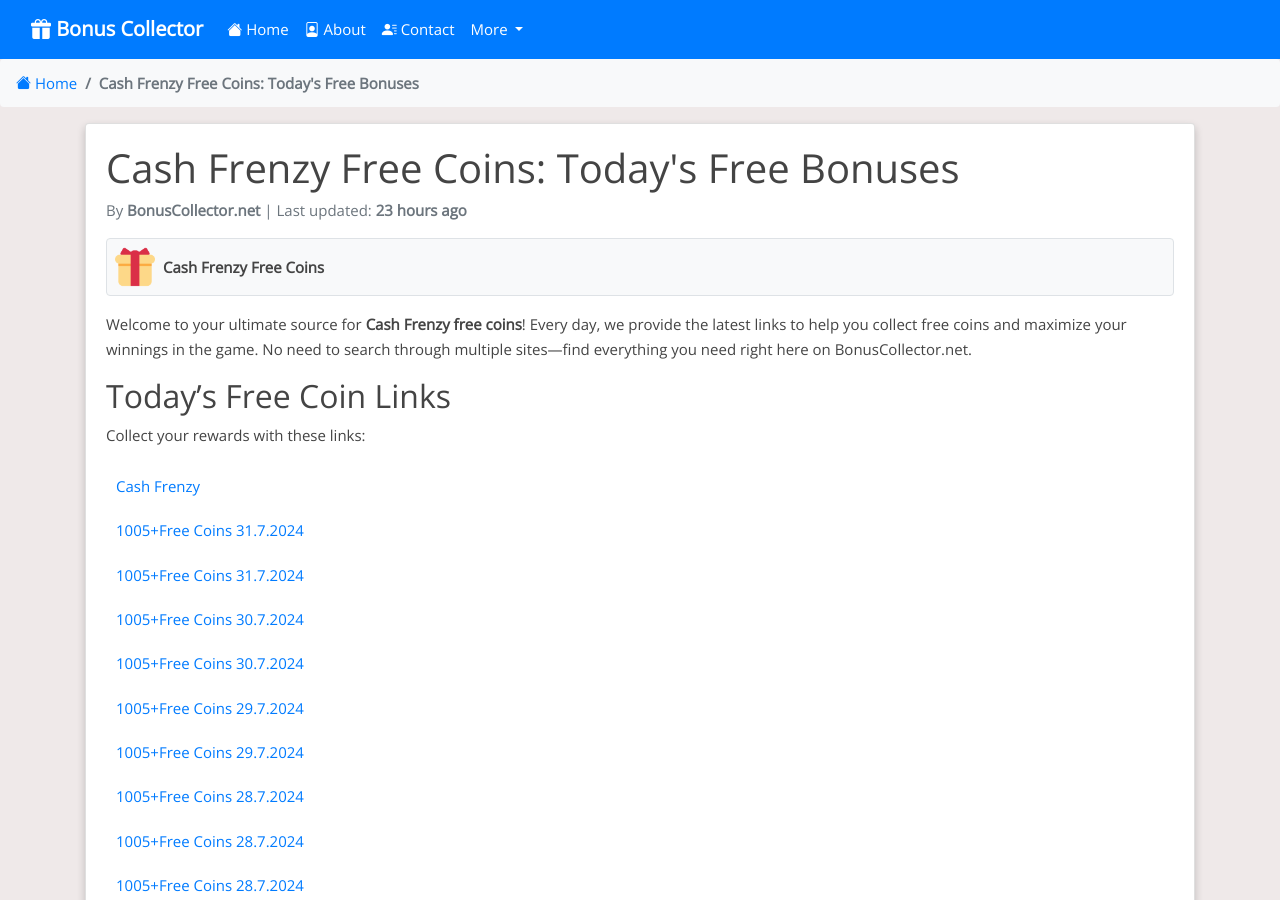
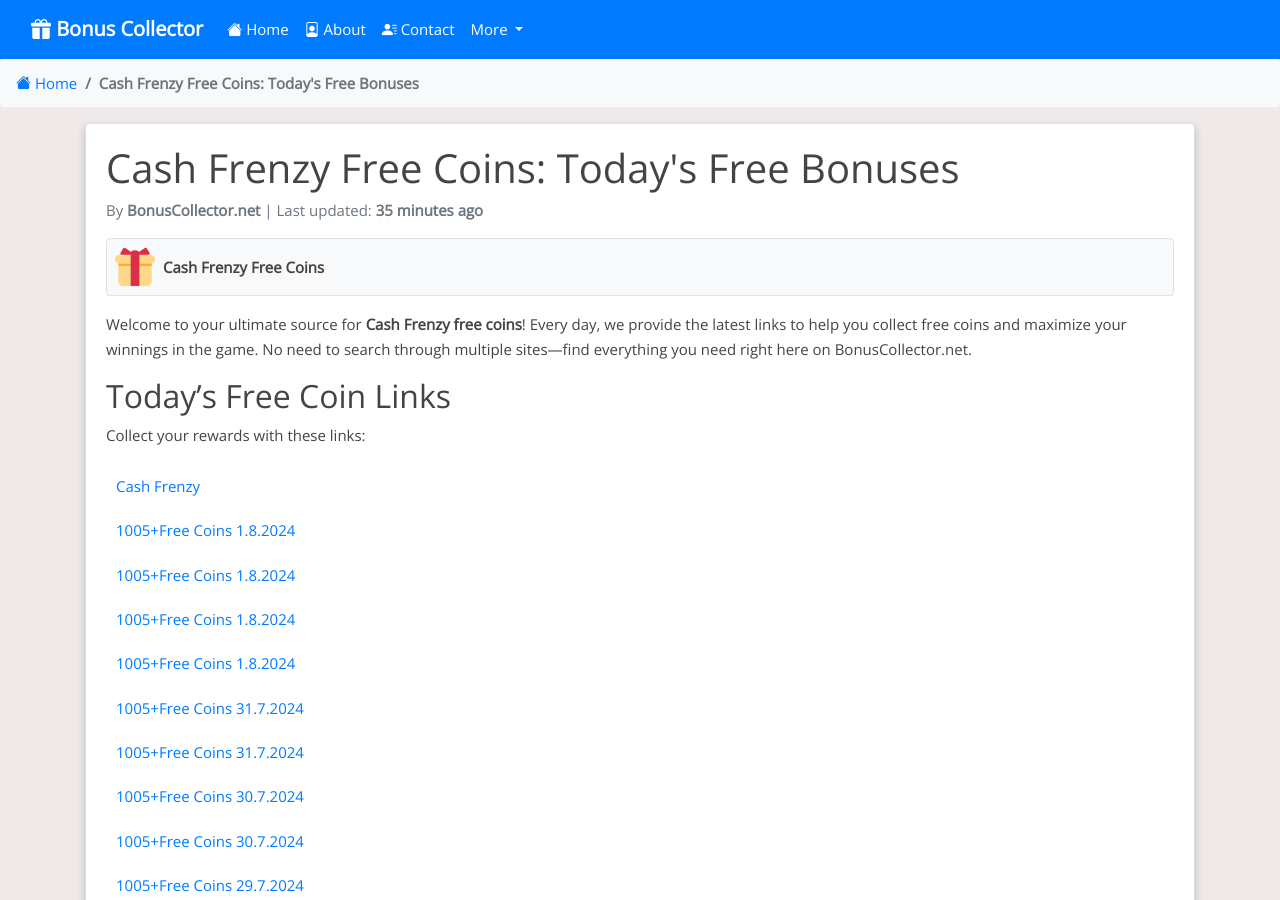
Before and after one commit to Prollad99/bs-net, a Jekyll site: the page built from _posts/2024-07-04-cash-frenzy.md, in a window 1280 px wide and 900 px high. Built offline with Jekyll 4.4.1, drawn with Linux system fonts in a browser that asks for light colours; nearby versions of some CDN libraries; comment, search, counter and statistics services are not loaded; some of the changed text lies outside the part shown.

Commit message:
Update cash-frenzy reward links and last modified date

```diff
--- a/_data/include_files.yml
+++ b/_data/include_files.yml
@@ -14,7 +14,7 @@
   last_modified: 2024-07-31 04:17:46
 
 cash-frenzy.html:
-  last_modified: 2024-07-31 04:17:37
+  last_modified: 2024-08-01 03:33:46
 
 hit-it-rich.html:
   last_modified: 2024-07-31 04:17:42
--- a/_includes/cash-frenzy.html
+++ b/_includes/cash-frenzy.html
@@ -1,5 +1,9 @@
 <html><body><div class="reward"><ul>
 <li><a href="https://bit.ly/installCashFrenzyNow">cash frenzy</a></li>
+<li><a href="https://cashfrenzy.co/0801fbcoins">1005+free coins 1.8.2024</a></li>
+<li><a href="https://cashfrenzy.co/3LJXcVe">1005+free coins 1.8.2024</a></li>
+<li><a href="https://cashfrenzy.co/3Wlw9Eg">1005+free coins 1.8.2024</a></li>
+<li><a href="https://cashfrenzy.co/3WikS7S">1005+free coins 1.8.2024</a></li>
 <li><a href="https://cashfrenzy.co/0731fbcoins">1005+free coins 31.7.2024</a></li>
 <li><a href="http://cashfrenzy.co/3LFYRLt">1005+free coins 31.7.2024</a></li>
 <li><a href="https://cashfrenzy.co/0730fbcoins">1005+free coins 30.7.2024</a></li>
```
Also changed, not shown: other parts of _includes/cash-frenzy.html (+0 -4 lines), links-json/cash-frenzy.json (+16 -16 lines).
